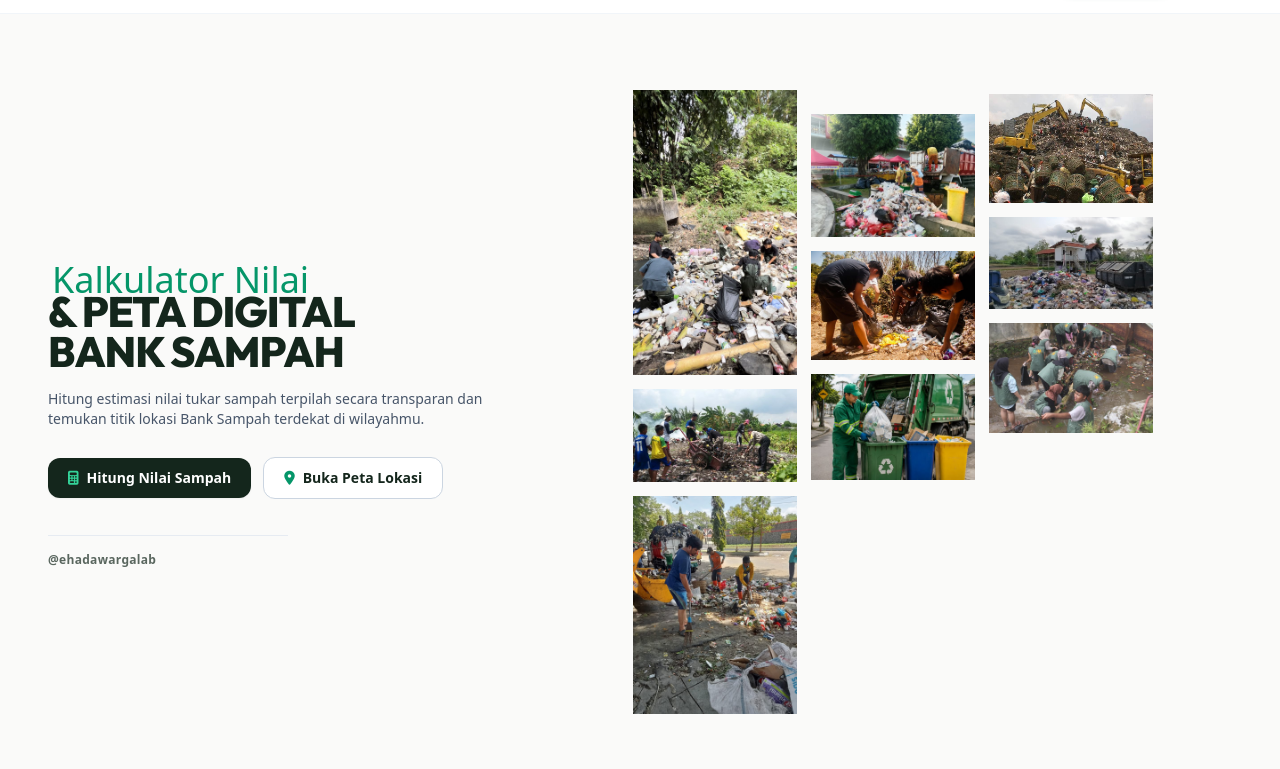
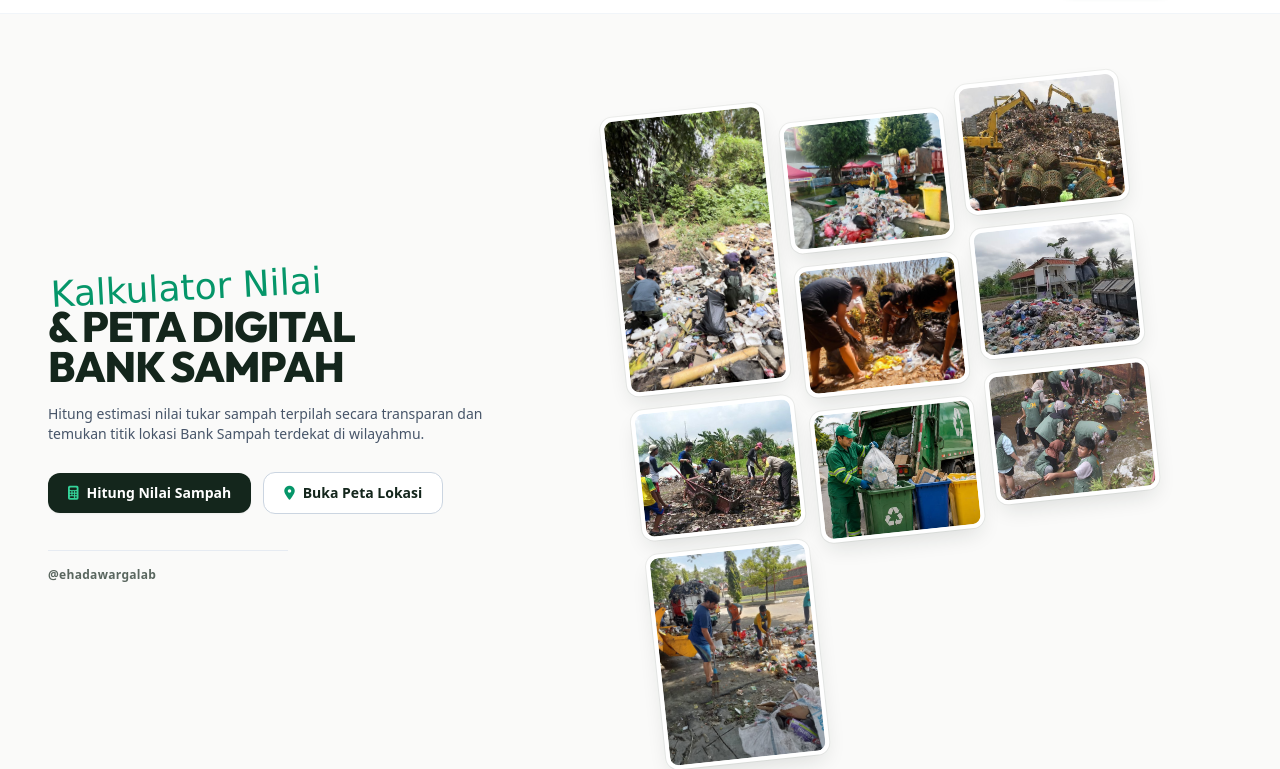
Before and after one commit to nanggalayudap/webdesign_EhAdaWargalab_technoversary_vol.II, a plain HTML site: page fitur.html in a window 1280 px wide. Shown: the part 67-836 px from the top of the page. Drawn offline with nearby package versions, Linux system fonts and the light colour scheme.

Commit message:
style(fitur): update hero layout to split-screen with uncropped collage

```diff
--- a/css/style.css
+++ b/css/style.css
@@ -219,3 +219,48 @@ button:focus-visible, a:focus-visible, input:focus-visible, select:focus-visible
   outline: 2px solid var(--color-secondary);
   outline-offset: 2px;
 }
+
+@import url('https://fonts.googleapis.com/css2?family=Caveat:wght@600;700&display=swap');
+
+.hero-script-accent {
+  font-family: 'Caveat', cursive;
+  transform: rotate(-3deg);
+  transform-origin: left bottom;
+}
+
+/* Kolase Miring Utuh dengan Sudut Membulat & Bingkai Putih */
+.collage-board {
+  transform: rotate(-6deg);
+  transform-origin: center center;
+}
+
+.collage-card {
+  aspect-ratio: 5 / 4;
+  width: 100%;
+  padding: 4px;
+  border-radius: 0.75rem;
+  background-color: #ffffff;
+  box-shadow: 0 10px 22px -6px rgba(20, 38, 28, 0.14), 0 0 0 1px rgba(20, 38, 28, 0.06);
+  transition: transform 0.3s ease, box-shadow 0.3s ease;
+}
+
+.collage-card img {
+  width: 100%;
+  height: 100%;
+  object-fit: cover;
+  border-radius: 0.55rem;
+  display: block;
+}
+
+.collage-card:hover {
+  transform: translateY(-4px) scale(1.04);
+  box-shadow: 0 18px 30px -8px rgba(20, 38, 28, 0.22), 0 0 0 1px rgba(16, 185, 129, 0.35);
+  z-index: 20;
+}
+
+/* Kemiringan lebih landai di layar HP agar tetap rapi */
+@media (max-width: 640px) {
+  .collage-board {
+    transform: rotate(-3deg);
+  }
+}
```
